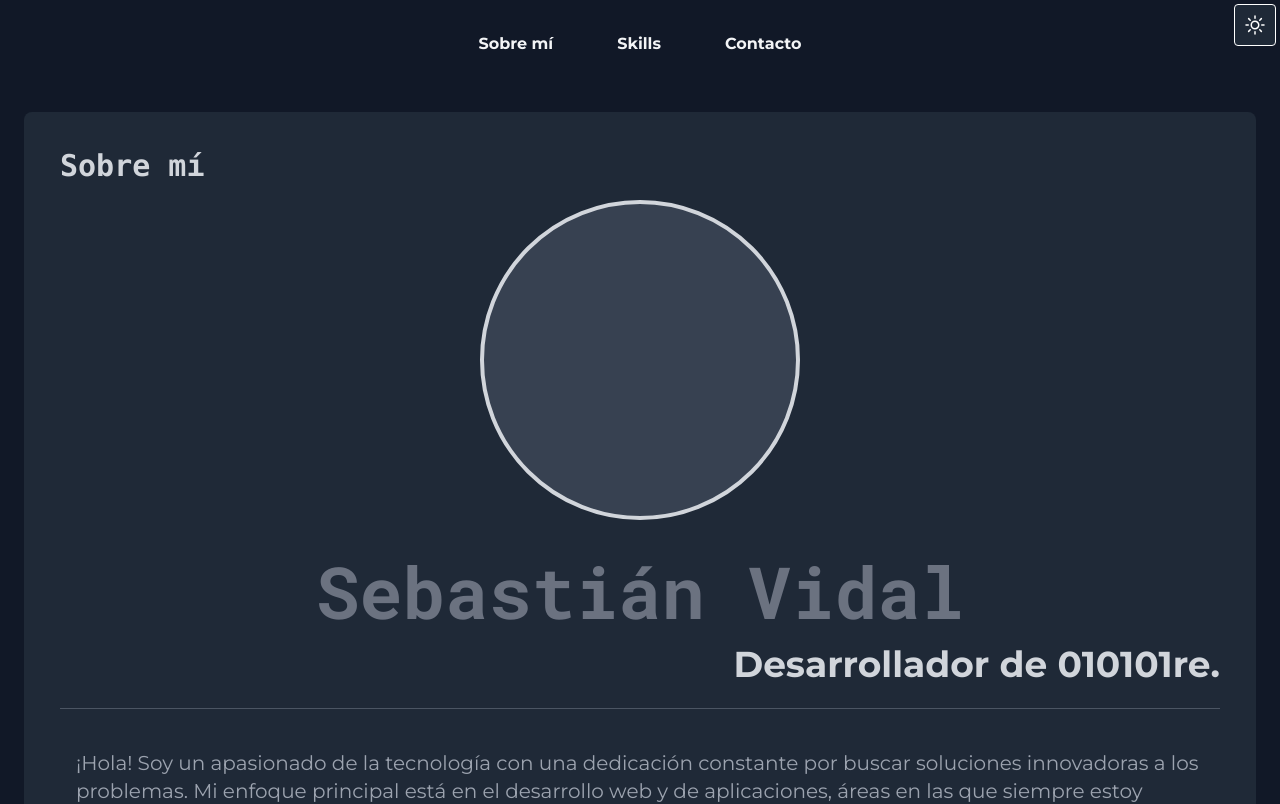
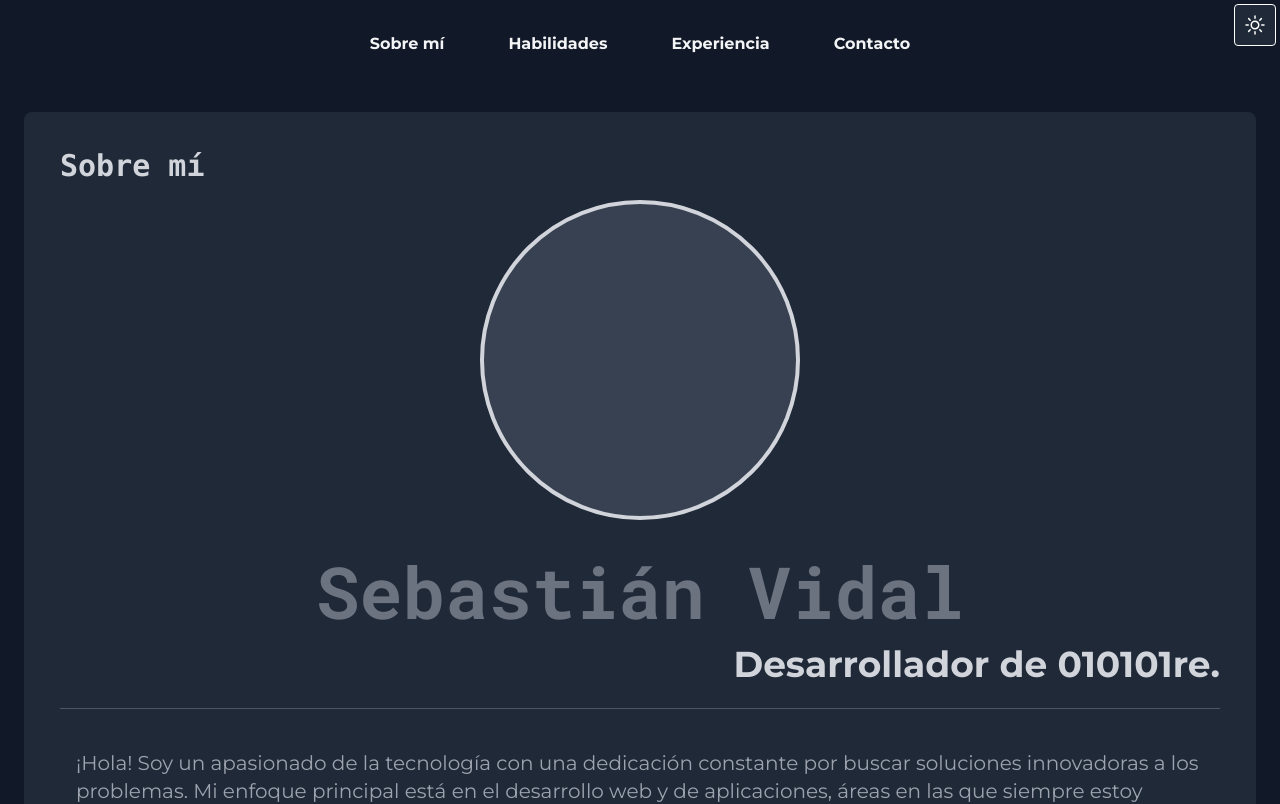
Before and after one commit to sebastianvr/sebastianvr.github.io, an Angular app: page / in a window 1280 px wide. Shown: the top 804 px of the page. Built offline with nearby package versions, Linux system fonts and the light colour scheme.

Commit message:
feat: Agregando la nueva sección al sidenav

```diff
--- a/src/app/components/sidenav/sidenav.component.html
+++ b/src/app/components/sidenav/sidenav.component.html
@@ -9,7 +9,11 @@
       </li>
       <li class="flex items-center justify-center">
         <button (click)="scrollToSection('my-skills')"
-          class="py-2 px-4 rounded font-bold text-sm lg:text-base hover:bg-gray-300 dark:hover:bg-gray-700">Skills</button>
+          class="py-2 px-4 rounded font-bold text-sm lg:text-base hover:bg-gray-300 dark:hover:bg-gray-700">Habilidades</button>
+      </li>
+      <li class="flex items-center justify-center">
+        <button (click)="scrollToSection('work-experience')"
+          class="py-2 px-4 rounded font-bold text-sm lg:text-base hover:bg-gray-300 dark:hover:bg-gray-700">Experiencia</button>
       </li>
       <li class="flex items-center justify-center">
         <button (click)="scrollToSection('contact')"
--- a/src/app/components/sidenav/sidenav.component.ts
+++ b/src/app/components/sidenav/sidenav.component.ts
@@ -15,6 +15,7 @@ export class SidenavComponent implements AfterViewInit {
   sectionAbout!: HTMLElement | null;
   sectionSkills!: HTMLElement | null;
   sectionContact!: HTMLElement | null;
+  sectionWorkExperience!: HTMLElement | null;
 
   constructor() { }
 
@@ -22,6 +23,7 @@ export class SidenavComponent implements AfterViewInit {
     if (typeof document !== 'undefined') {
       this.sectionAbout = document.querySelector('#about-myself');
       this.sectionSkills = document.querySelector('#my-skills');
+      this.sectionWorkExperience = document.querySelector('#work-experience');
       this.sectionContact = document.querySelector('#contact');
     }
   }
@@ -35,6 +37,9 @@ export class SidenavComponent implements AfterViewInit {
         break;
       case 'my-skills':
         section = this.sectionSkills;
+        break;
+      case 'work-experience':
+        section = this.sectionWorkExperience;
         break;
       case 'contact':
         section = this.sectionContact;
```
